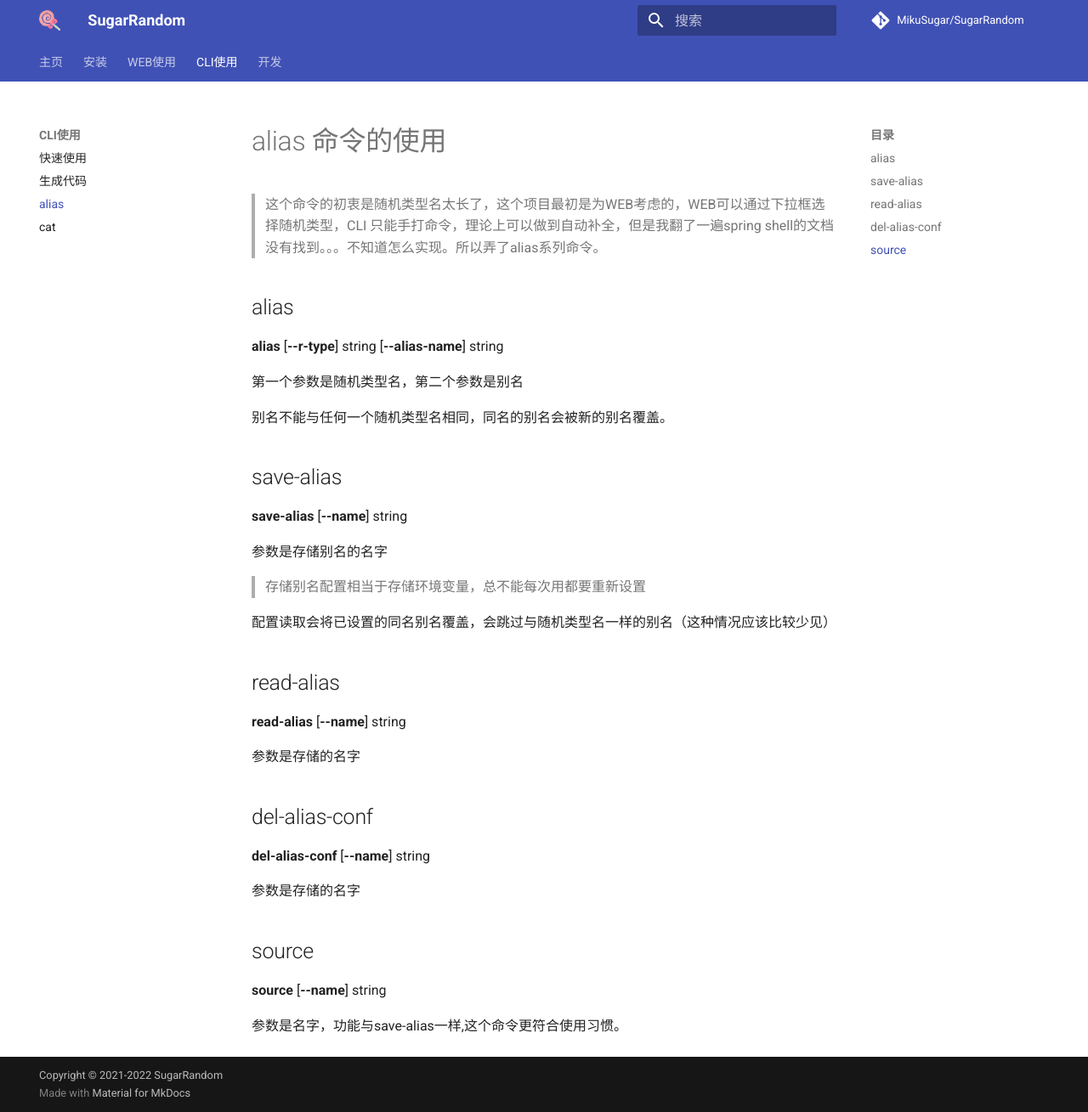
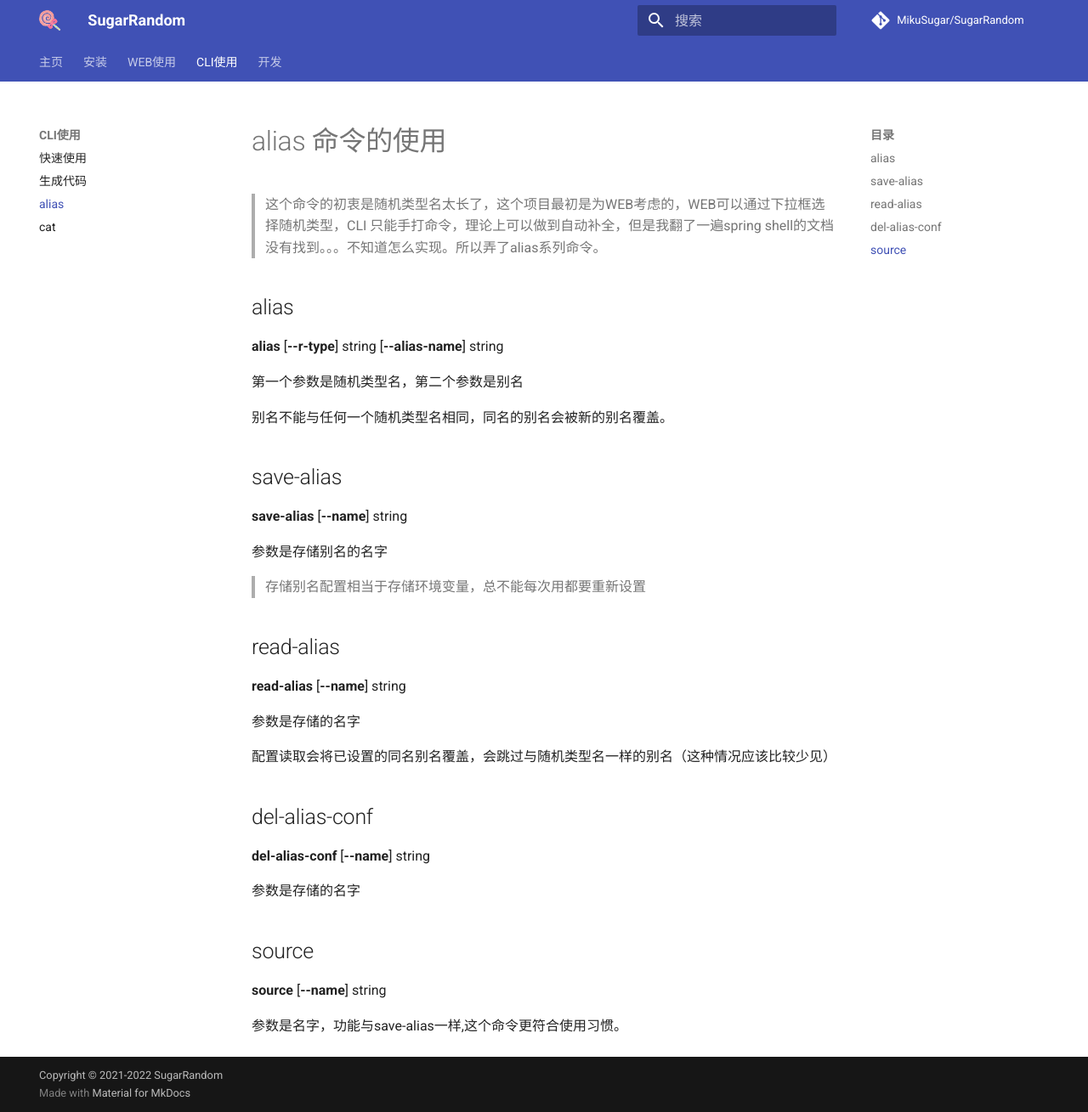
Before and after one commit to MikuSugar/SugarRandom, an MkDocs documentation site: the page built from docs/usage_cli/alias.md, in a window 1280 px wide and 1309 px high. Shown: the whole window at 85% size. Built offline with MkDocs 1.6.1 and Material for MkDocs 9.7.7, drawn with Linux system fonts in a browser that asks for light colours; comment, search, counter and statistics services are not loaded.

Commit message:
fix: doc

```diff
--- a/docs/usage_cli/alias.md
+++ b/docs/usage_cli/alias.md
@@ -18,13 +18,14 @@
 
 > 存储别名配置相当于存储环境变量，总不能每次用都要重新设置
 
-配置读取会将已设置的同名别名覆盖，会跳过与随机类型名一样的别名（这种情况应该比较少见）
 
 ## read-alias
 
 **read-alias** [**--name**] string
 
 参数是存储的名字
+
+配置读取会将已设置的同名别名覆盖，会跳过与随机类型名一样的别名（这种情况应该比较少见）
 
 ## del-alias-conf
 
```
